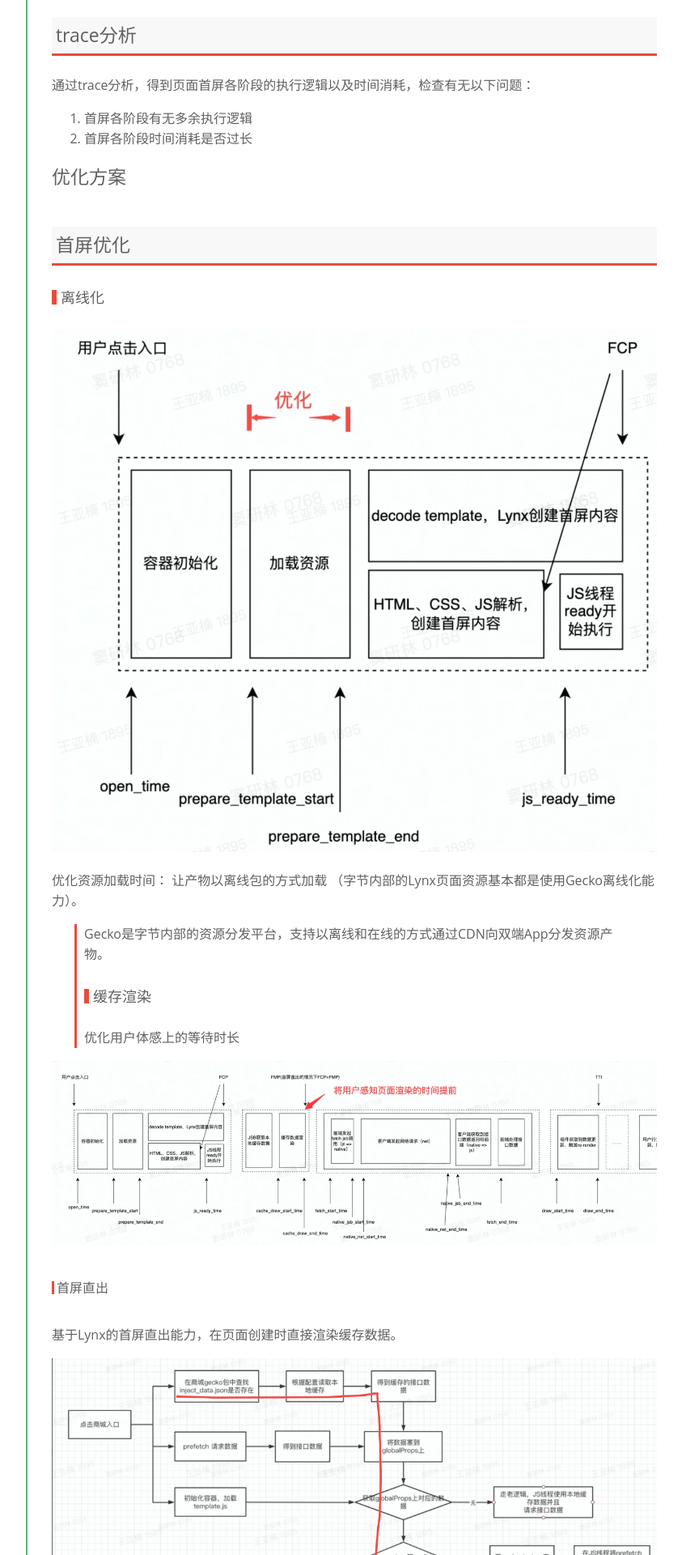
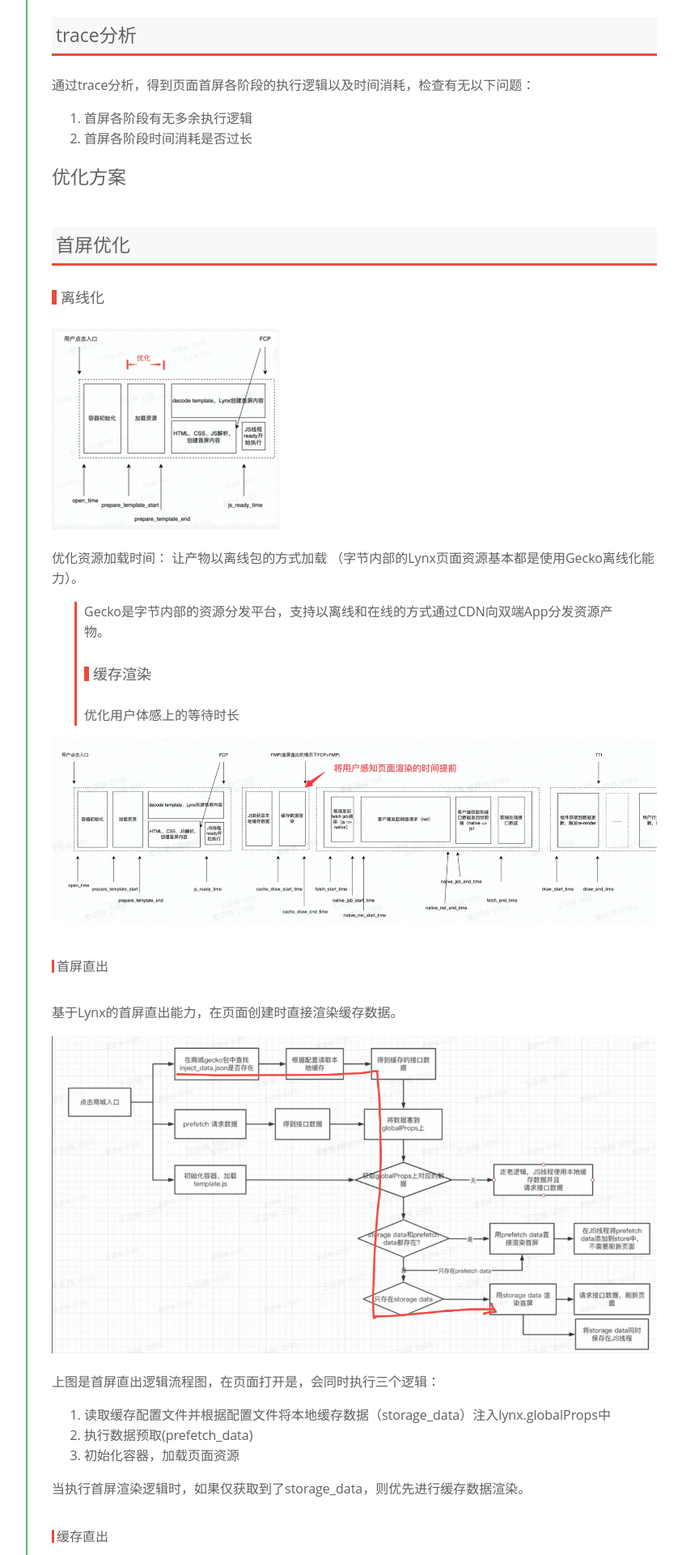
Before and after one commit to Yann-Wang/yann-wang.github.io, a Jekyll site: the page built from _posts/2022-11-01-lynx-performance-optimizing-summary.md, in a window 1280 px wide. Shown: the part 4480-6400 px from the top of the page at 81% size, without its empty margins (203-1046 px from the left). Built offline with Jekyll 4.4.1, drawn with Linux system fonts in a browser that asks for light colours.

Commit message:
feat: 图片支持展示2倍图

```diff
--- a/_posts/2022-11-01-lynx-performance-optimizing-summary.md
+++ b/_posts/2022-11-01-lynx-performance-optimizing-summary.md
@@ -97,7 +97,7 @@
 #### 首屏优化
 
 ##### 离线化
-![Offline Resource](/assets/img/offline_resource.jpg "OfflineResource")
+![Offline Resource @2x](/assets/img/offline_resource.jpeg "OfflineResource")
 
 优化资源加载时间： 让产物以离线包的方式加载 （字节内部的Lynx页面资源基本都是使用Gecko离线化能力）。
 >Gecko是字节内部的资源分发平台，支持以离线和在线的方式通过CDN向双端App分发资源产物。
--- a/assets/css/post.scss
+++ b/assets/css/post.scss
@@ -45,6 +45,10 @@
   @media screen and (max-width:768px){
     padding-left:20px;
   }
+}
+
+.post-content img[alt~="@2x"] {
+  zoom: 50%;
 }
 
 
```
Also changed, not shown: other parts of _posts/2022-11-01-lynx-performance-optimizing-summary.md (+1 -1 lines), assets/img/offline_resource.jpeg (added), assets/img/offline_resource.jpg (deleted).
